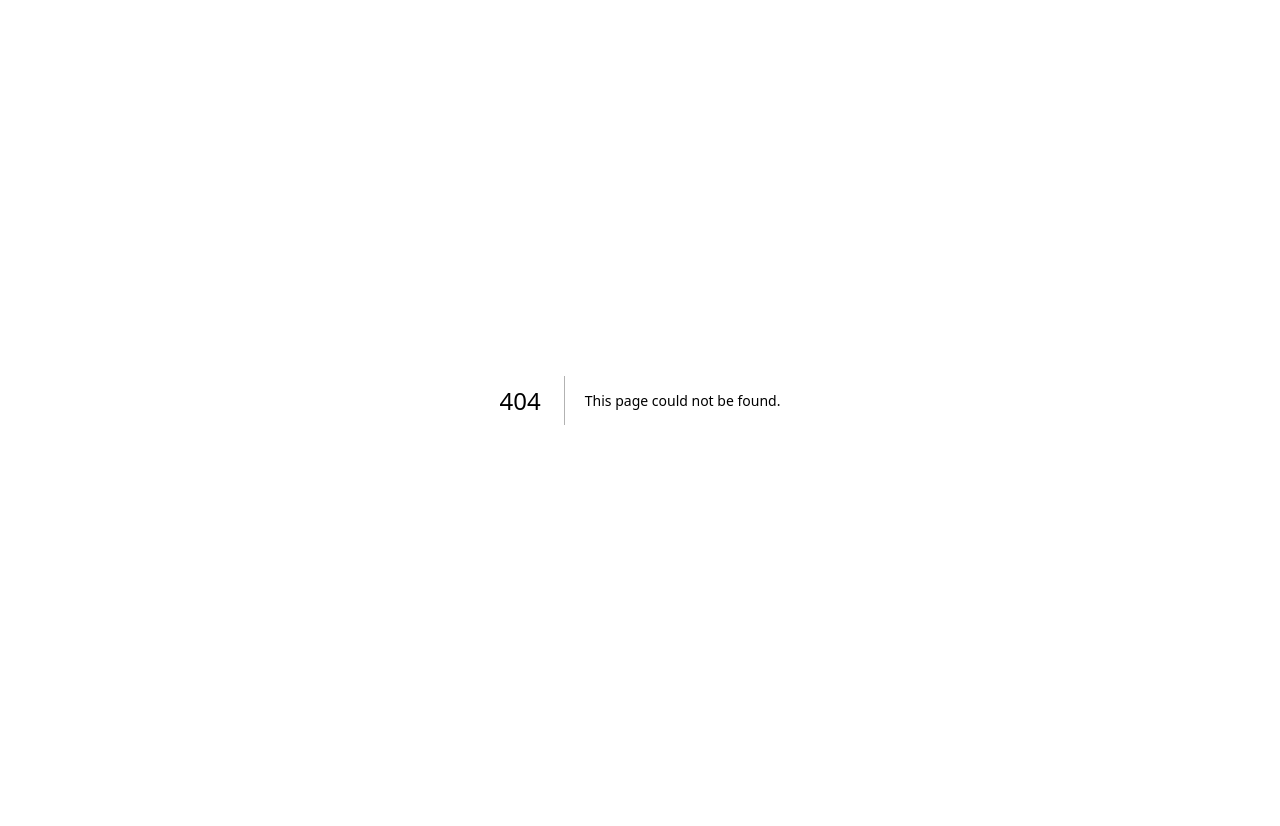
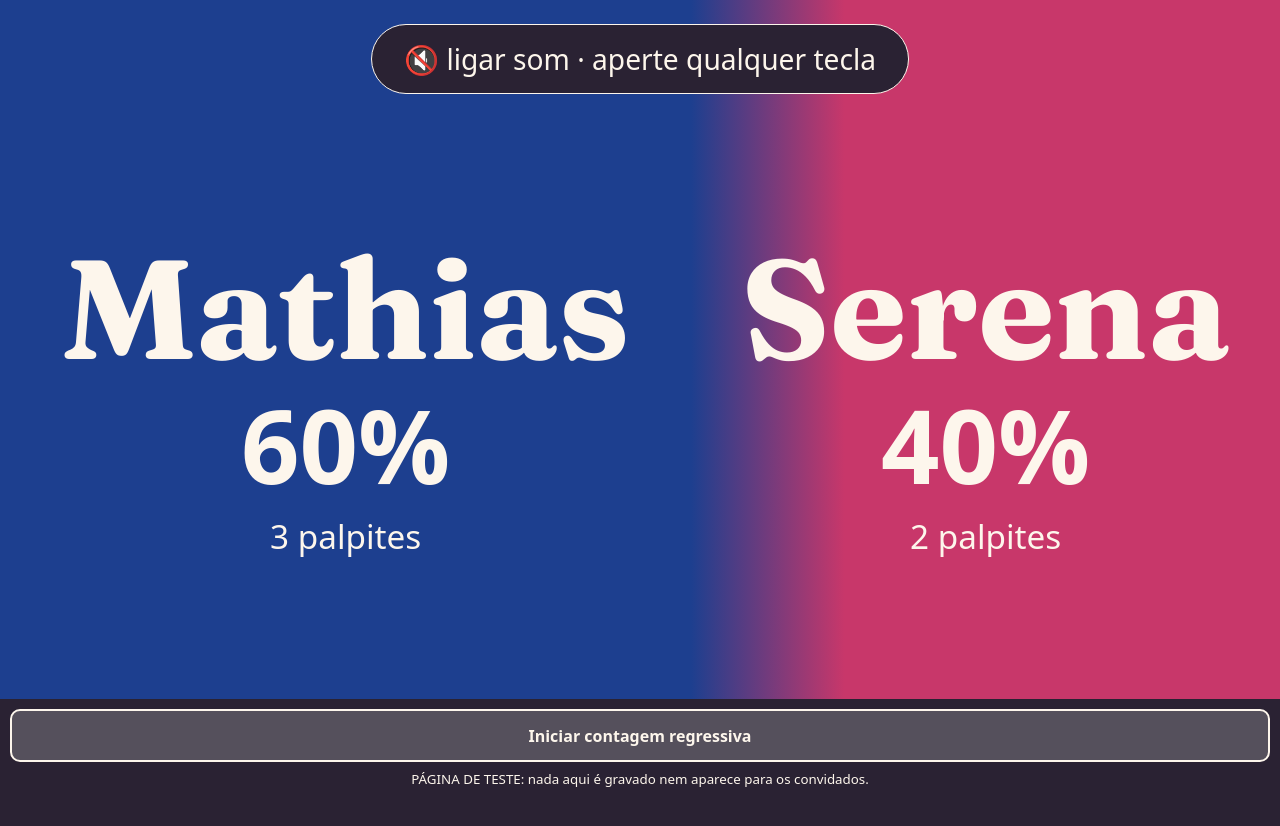
Before and after one commit to leobesen/clone-tabnews, a Next.js app: page /cha/tv/teste in a window 1280 px wide. Before the commit this address had no page. Shown: the top 826 px of the page. Before the commit the page ends 800 px from the top, so only its background shows below. Built offline with nearby package versions, Linux system fonts and the light colour scheme.

Commit message:
feat: dedicated TV page at /cha/tv with 1s polling, plus /cha/tv/teste
The TV page only watches: big side-by-side scoreboard, countdown, box
prompt and reveal, with sound enabled by any remote key. The test
variant runs the same screens in memory.

```diff
--- a/components/cha/estilos.js
+++ b/components/cha/estilos.js
@@ -103,6 +103,27 @@ button.cha-metade:hover strong, button.cha-metade:active strong { transform: sca
 .cha-painel button { flex: 1; padding: 0.8rem 0.4rem; border: 2px solid var(--creme); border-radius: 10px; color: var(--creme); font-weight: 700; }
 .cha-painel button:not([class]) { background: #55505c; }
 
+/* Página da TV: tudo maior, lado a lado em qualquer largura, sem rodapé. */
+.cha-tv .cha-disputa { flex-direction: row; background: var(--tinta); }
+.cha-tv .cha-metade { min-height: 100vh; }
+.cha-tv .cha-metade.cha-menino { padding-bottom: 1.5rem; }
+.cha-tv .cha-metade.cha-menina { background: linear-gradient(90deg, var(--azul), var(--rosa) 12vw); }
+.cha-tv .cha-onda { display: none; }
+.cha-tv .cha-metade strong { font-size: 11vw; }
+.cha-tv .cha-pct { font-size: 8vw; }
+.cha-tv .cha-metade span { font-size: 2.6vw; }
+.cha-tv .cha-revelacao { display: flex; flex-direction: column; align-items: center; justify-content: center; padding: 3vh 4vw; }
+.cha-tv .cha-revelacao h1 { font-size: 13vw; margin: 0; }
+.cha-tv .cha-revelacao p, .cha-tv .cha-revelacao h2 { font-size: 2.2vw; margin: 1vh 0 0; }
+.cha-tv .cha-revelacao .cha-sobre { font-size: 2.6vw; }
+.cha-tv .cha-revelacao .cha-sobrenome { font-size: 4.5vw; margin: 0; line-height: 1.1; }
+.cha-tv .cha-nomes { margin-top: 1.5vh; gap: 0.4vw; }
+.cha-tv .cha-nomes li { font-size: 1.3vw; padding: 0.1vw 0.8vw; }
+.cha-tv .cha-frase { display: none; }
+/* Som desligado: aviso grande no topo, alcançável pelo controle remoto. */
+.cha-tv .cha-som[aria-pressed="false"] { top: 3vh; right: 50%; transform: translateX(50%); font-size: 2.2vw; padding: 1vw 2.5vw; white-space: nowrap; }
+.cha-tv .cha-som[aria-pressed="false"]::after { content: " · aperte qualquer tecla"; }
+
 @media (prefers-reduced-motion: reduce) {
   .cha *, .cha { animation: none !important; transition: none !important; }
   .cha-suspense { background: var(--tinta); }
--- a/components/cha/som.js
+++ b/components/cha/som.js
@@ -58,6 +58,25 @@ function tocarFanfarra(audio) {
 }
 
 /**
+ * Na TV não há onde "tocar" com facilidade: qualquer tecla do controle (ou clique
+ * fora do botão) liga o som. O próprio botão fica de fora para não alternar duas vezes.
+ * Ex.: useSomAoPrimeiroToque(true);
+ */
+export function useSomAoPrimeiroToque(ativo) {
+  useEffect(() => {
+    if (!ativo) return;
+    function ligar(evento) {
+      if (evento.target.closest?.(".cha-som")) return;
+      document.querySelector('.cha-som[aria-pressed="false"]')?.click();
+    }
+    const eventos = ["keydown", "pointerdown"];
+    eventos.forEach((nome) => window.addEventListener(nome, ligar));
+    return () =>
+      eventos.forEach((nome) => window.removeEventListener(nome, ligar));
+  }, [ativo]);
+}
+
+/**
  * Som da contagem e da revelação. Começa desligado: navegadores só liberam áudio
  * depois de um toque, então alternarSom precisa ser chamado num clique.
  * Ex.: const [somLigado, alternarSom] = useSomDoCha(contagem, "contagem");
--- a/pages/cha.js
+++ b/pages/cha.js
@@ -20,7 +20,7 @@ const SEXOS = Object.keys(TIMES);
 const CHAVE_LOCAL = "cha-revelacao-eu";
 const EU_VAZIO = { nome: "", palpite: null, segredo: "" };
 // Quem já votou neste aparelho e só quer acompanhar o placar.
-const ESPECTADOR = { ...EU_VAZIO, espectador: true };
+export const ESPECTADOR = { ...EU_VAZIO, espectador: true };
 
 function postarJson(url, corpo) {
   return fetch(url, {
@@ -30,7 +30,9 @@ function postarJson(url, corpo) {
   });
 }
 
-function useEstadoDoCha() {
+// ritmoNormal: intervalo de consulta em ms; a TV usa 1000 para acompanhar o
+// toque do Leo quase na hora.
+export function useEstadoDoCha(ritmoNormal = 3000) {
   const [estado, setEstado] = useState(null);
   const recarregar = useCallback(async () => {
     try {
@@ -46,7 +48,7 @@ function useEstadoDoCha() {
   }, []);
   // Com a caixa aberta todos olham para a tela: consulta mais rápida para a
   // revelação aparecer em cerca de 1 segundo depois do toque do Leo.
-  const ritmo = estado?.contagem_iniciada ? 1000 : 3000;
+  const ritmo = estado?.contagem_iniciada ? 1000 : ritmoNormal;
   useEffect(() => {
     recarregar();
     const intervalo = setInterval(recarregar, ritmo);
@@ -233,6 +235,7 @@ function Disputa({
   aoOutraPessoa,
   aoVoltar,
   aoEditar,
+  somenteAssistir,
 }) {
   const votando = !eu.palpite && !eu.espectador;
   return (
@@ -255,7 +258,7 @@ function Disputa({
         />
       ))}
       {/* Crianças e quem está sem celular votam pelo aparelho de outra pessoa. */}
-      {!votando && (
+      {!votando && !somenteAssistir && (
         <p className="cha-rodape">
           {eu.palpite && <button onClick={aoTrocar}>trocar palpite</button>}
           <button onClick={aoOutraPessoa}>votar por outra pessoa</button>
@@ -416,6 +419,7 @@ export function TelaDoCha({
   recarregar,
   aoEditar,
   enviarPalpite = gravarPalpiteNaApi,
+  somenteAssistir = false,
 }) {
   const contagem = useContagem(estado?.revelaEm);
   const [somLigado, alternarSom] = useSomDoCha(
@@ -486,6 +490,7 @@ export function TelaDoCha({
         aoTrocar={() => salvarEu({ ...eu, palpite: null })}
         aoVoltar={eu.anterior ? voltar : null}
         aoEditar={aoEditar}
+        somenteAssistir={somenteAssistir}
         aoOutraPessoa={() =>
           salvarEu({ ...EU_VAZIO, anterior: { ...eu, anterior: undefined } })
         }
@@ -494,14 +499,15 @@ export function TelaDoCha({
   );
 }
 
-function Cha() {
-  const [estado, recarregar] = useEstadoDoCha();
-  const [eu, salvarEu] = useEuSalvo();
-  const token = useRouter().query.admin;
+/**
+ * Moldura comum das páginas do chá: título, fonte e estilos.
+ * Ex.: <PaginaDoCha titulo="TV · Mathias ou Serena?" classe="cha-tv">…</PaginaDoCha>
+ */
+export function PaginaDoCha({ titulo, classe = "", children }) {
   return (
-    <div className="cha">
+    <div className={`cha ${classe}`}>
       <Head>
-        <title>Mathias ou Serena? · Chá revelação</title>
+        <title>{titulo}</title>
         <meta name="viewport" content="width=device-width, initial-scale=1" />
         <meta name="robots" content="noindex" />
         <link
@@ -509,6 +515,18 @@ function Cha() {
           href="https://fonts.googleapis.com/css2?family=Fraunces:ital,opsz,wght@0,9..144,400;0,9..144,700;1,9..144,400&display=swap"
         />
       </Head>
+      {children}
+      <style dangerouslySetInnerHTML={{ __html: estilosDoCha }} />
+    </div>
+  );
+}
+
+function Cha() {
+  const [estado, recarregar] = useEstadoDoCha();
+  const [eu, salvarEu] = useEuSalvo();
+  const token = useRouter().query.admin;
+  return (
+    <PaginaDoCha titulo="Mathias ou Serena? · Chá revelação">
       <TelaDoCha
         estado={estado}
         eu={eu}
@@ -523,8 +541,7 @@ function Cha() {
       {token && estado && (
         <PainelDoLeo token={token} estado={estado} aoMudar={recarregar} />
       )}
-      <style dangerouslySetInnerHTML={{ __html: estilosDoCha }} />
-    </div>
+    </PaginaDoCha>
   );
 }
 
--- a/pages/cha/teste.js
+++ b/pages/cha/teste.js
@@ -1,7 +1,6 @@
-import Head from "next/head";
 import { useState } from "react";
-import estilosDoCha from "components/cha/estilos.js";
-import { TIMES, TelaDoCha } from "pages/cha.js";
+import { ESPECTADOR, PaginaDoCha, TIMES, TelaDoCha } from "pages/cha.js";
+import { useSomAoPrimeiroToque } from "components/cha/som.js";
 
 // Ensaio da brincadeira: mesmo visual de /cha, mas tudo fica na memória desta aba.
 // Nenhum voto ou revelação daqui chega ao banco nem aos celulares dos convidados.
@@ -63,9 +62,11 @@ function BarraDeTeste({ estado, aoIniciar, aoRevelar }) {
   );
 }
 
-function ChaDeTeste() {
+// modoTv: mesma simulação com a aparência de /cha/tv (usado por /cha/tv/teste).
+export function ChaDeTeste({ modoTv = false }) {
   const [estado, setEstado] = useState(ESTADO_INICIAL);
-  const [eu, setEu] = useState(EU_DE_TESTE);
+  const [eu, setEu] = useState(modoTv ? ESPECTADOR : EU_DE_TESTE);
+  useSomAoPrimeiroToque(modoTv);
   async function simularPalpite(corpo) {
     const palpites = comPalpite(estado.palpites, corpo);
     setEstado({ ...estado, palpites });
@@ -81,30 +82,24 @@ function ChaDeTeste() {
     setEstado({ ...estado, resultado, contagem_iniciada: false, revelaEm: 0 });
   }
   return (
-    <div className="cha">
-      <Head>
-        <title>TESTE · Mathias ou Serena?</title>
-        <meta name="viewport" content="width=device-width, initial-scale=1" />
-        <meta name="robots" content="noindex" />
-        <link
-          rel="stylesheet"
-          href="https://fonts.googleapis.com/css2?family=Fraunces:ital,opsz,wght@0,9..144,400;0,9..144,700;1,9..144,400&display=swap"
-        />
-      </Head>
+    <PaginaDoCha
+      titulo="TESTE · Mathias ou Serena?"
+      classe={modoTv ? "cha-tv" : ""}
+    >
       <TelaDoCha
         estado={estado}
         eu={eu}
         salvarEu={setEu}
         recarregar={async () => {}}
         enviarPalpite={simularPalpite}
+        somenteAssistir={modoTv}
       />
       <BarraDeTeste
         estado={estado}
         aoIniciar={iniciarContagem}
         aoRevelar={revelar}
       />
-      <style dangerouslySetInnerHTML={{ __html: estilosDoCha }} />
-    </div>
+    </PaginaDoCha>
   );
 }
 
--- /dev/null
+++ b/pages/cha/tv/teste.js
@@ -0,0 +1,8 @@
+import { ChaDeTeste } from "pages/cha/teste.js";
+
+// Ensaio da tela da TV: nada é gravado nem aparece para os convidados.
+function ChaNaTvDeTeste() {
+  return <ChaDeTeste modoTv />;
+}
+
+export default ChaNaTvDeTeste;
```
Also changed, not shown: pages/cha/tv.js (added, +30 -0 lines).
